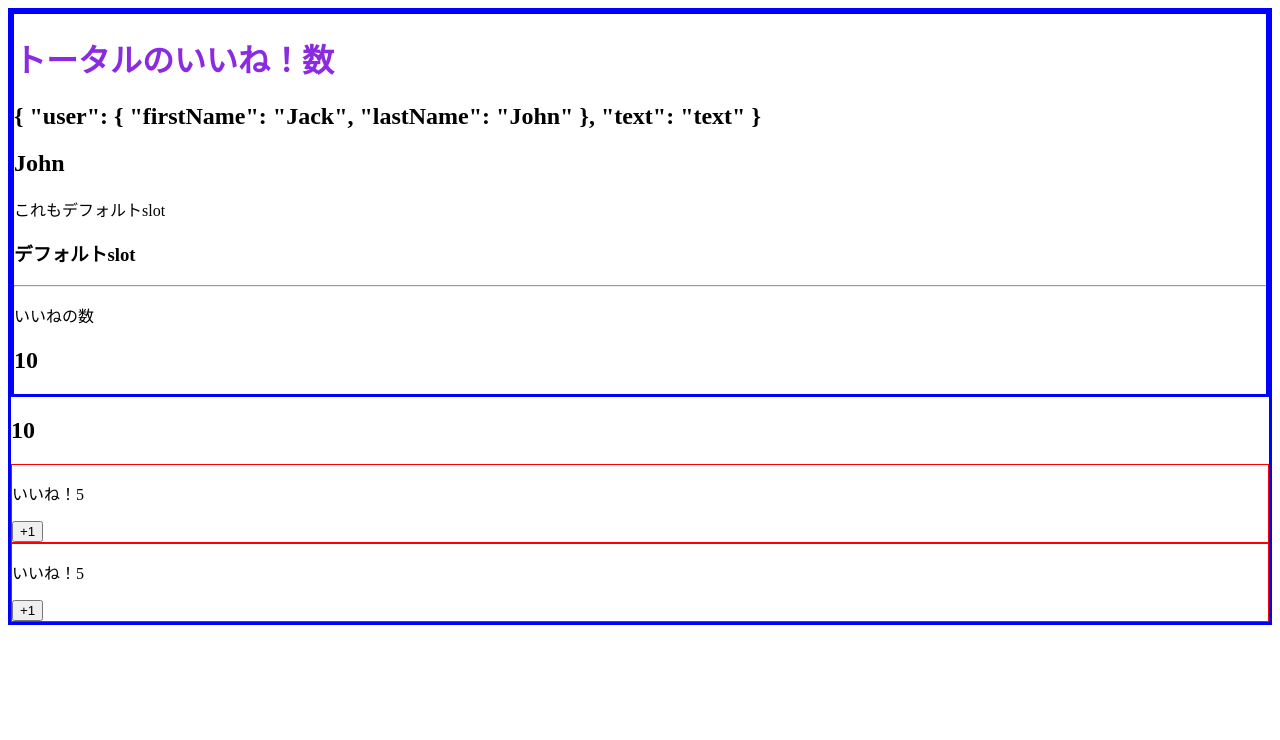
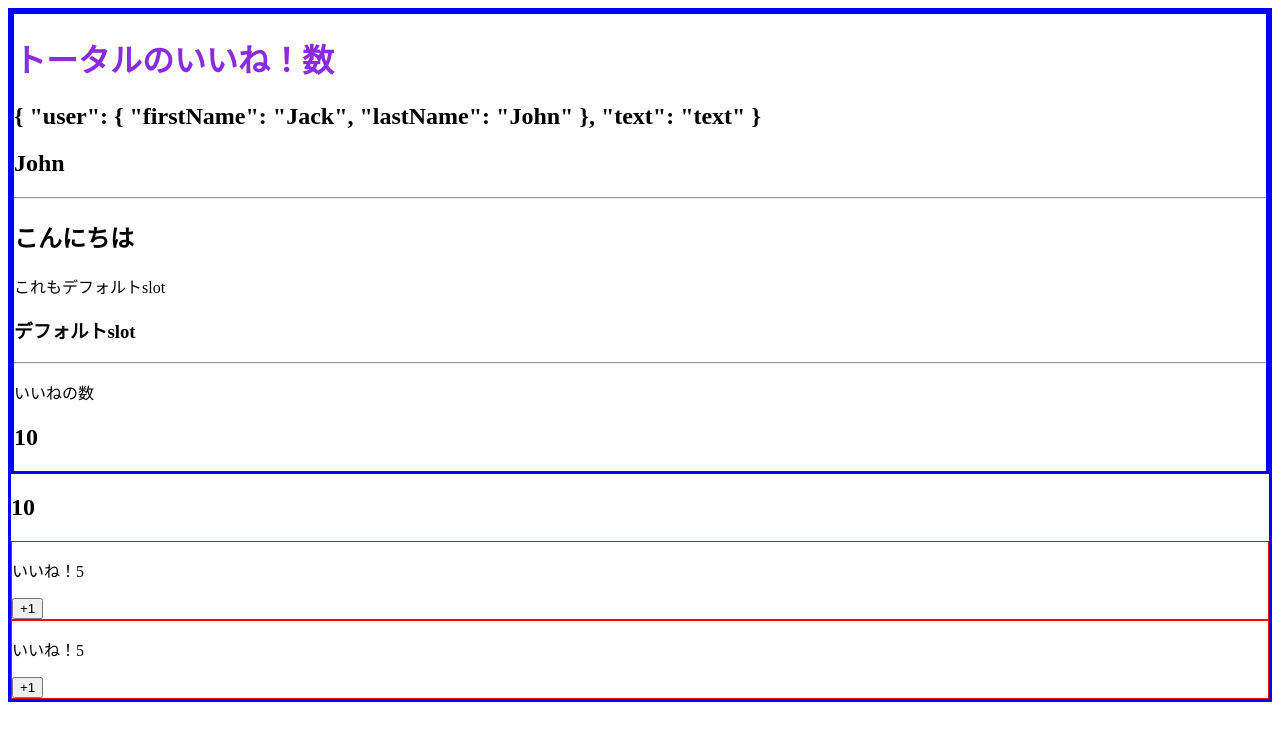
Before and after one commit to kazu-0226/sample-vue-project2, a Vue app: page / in a window 1280 px wide. Shown: the top 740 px of the page. Built offline with nearby package versions, Linux system fonts and the light colour scheme.

Commit message:
slotの省略記法

```diff
--- a/src/App.vue
+++ b/src/App.vue
@@ -1,8 +1,9 @@
 <template>
   <div>
     <!--
-      デフォルトのみの場合はコンポーネントにv-slotを記載できる
-    <LikeHeader v-slot:defualt="slotPlops">
+      デフォルトスロットのみの場合はコンポーネントにv-slotを記載できる
+      <LikeHeader v-slot:defualt="slotPlops">
+      <LikeHeader #defualt="slotPlops">
     -->
     <LikeHeader>
       <!-- slotに送る -->
@@ -26,6 +27,10 @@
       <template v-slot:number>
         <h2>{{ number }}</h2>
       </template>
+      <!-- 名前付きスロットの省略記法 -->
+      <template #message>
+        <h2>{{ message }}</h2>
+      </template>
     </LikeHeader>
     <h2>{{number}}</h2>
     <!-- キャメルケース -->
@@ -40,7 +45,8 @@ import LikeHeader from "./components/LikeHeader.vue"
 export default {
   data(){
     return{
-      number: 10
+      number: 10,
+      message: "こんにちは"
     }
   },
   components: {
--- a/src/components/LikeHeader.vue
+++ b/src/components/LikeHeader.vue
@@ -12,6 +12,8 @@
         <!--
           <slot name="defualt"></slot>
          -->
+         <hr>
+        <slot name="message"></slot>
         <slot></slot>
         <hr>
         <p>いいねの数</p>
```
